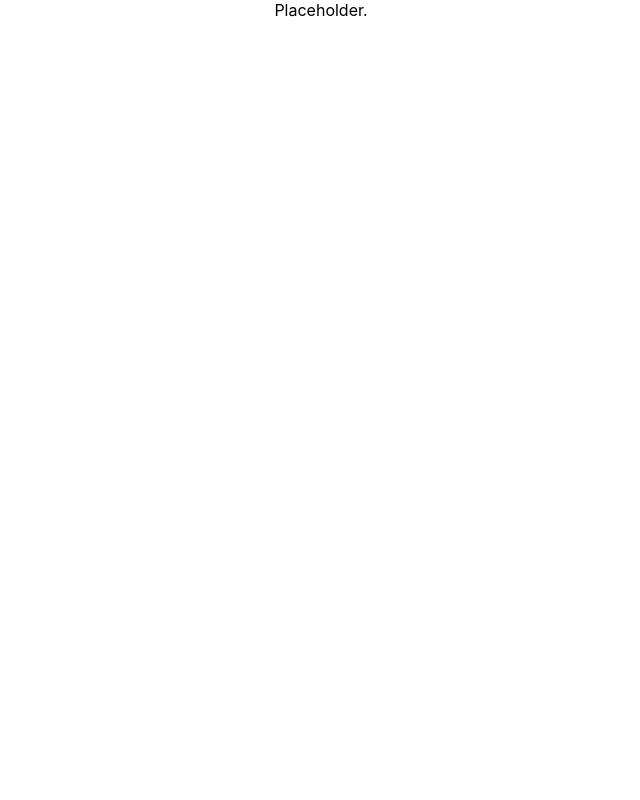
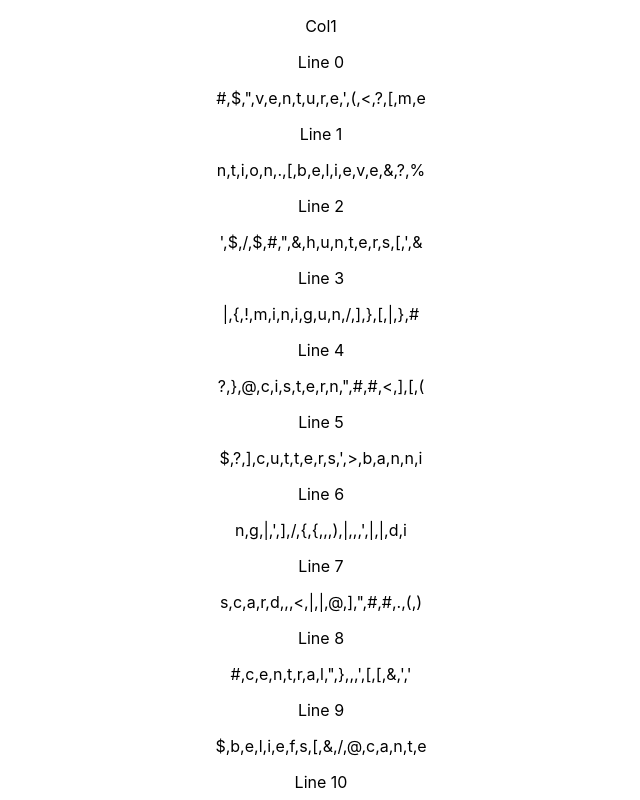
Before and after one commit to Aadiyat/hacking-minigame, a React (Create React App) app: page / in a window 1280 px wide. Shown: the top 800 px of the page, without its empty margins (319-959 px from the left). Built offline with nearby package versions, Linux system fonts and the light colour scheme.

Commit message:
basic steps to pass char subarrays down as props

```diff
--- /dev/null
+++ b/src/components/Column.jsx
@@ -0,0 +1,33 @@
+/*Represents one column of characters on the Screen*/
+import React from 'react';
+import Line from './Line.jsx'
+
+class Column extends React.Component{
+
+    render(){
+        return (
+            <div>
+                {this.renderLine(0)}
+                {this.renderLine(1)}
+                {this.renderLine(2)}
+                {this.renderLine(3)}
+                {this.renderLine(4)}
+                {this.renderLine(5)}
+                {this.renderLine(6)}
+                {this.renderLine(7)}
+                {this.renderLine(8)}
+                {this.renderLine(9)}
+                {this.renderLine(10)}
+                {this.renderLine(11)}
+            </div>
+        )
+    }
+
+    renderLine(i){
+        const lineLength = 17;
+        const chars = this.props.charsSubArray.slice(i*lineLength, i*lineLength + lineLength)
+        return (<div><p>Line {i}</p><Line lineChars = {chars}></Line></div>)
+    }
+}
+
+export default Column;
--- /dev/null
+++ b/src/components/Line.jsx
@@ -0,0 +1,10 @@
+import React from 'react';
+
+function Line(props){
+    const line = props.lineChars.join()
+    return (
+        <p>{line}</p>
+    )
+}
+
+export default Line;
--- a/src/components/Screen.jsx
+++ b/src/components/Screen.jsx
@@ -1,5 +1,5 @@
 import React from 'react';
-
+import Column from './Column.jsx'
 //TODO: Currently hard coding parameters.
 // wordLength will depend on difficulty
 // read specialChars and words from json
@@ -23,9 +23,14 @@ class Screen extends React.Component{
     }
 
     render(){
-        console.log(this.state.wordIndices);
-        console.log(this.state.charArray);
-        return (<div>Placeholder.</div>);
+        const firstHalf = this.state.charArray.slice(0,Math.floor(gameParameters.charArrayLength/2));
+        const secondHalf = this.state.charArray.slice(Math.floor(gameParameters.charArrayLength/2), gameParameters.charArrayLength);
+        return (<div>
+                    <p>Col1</p>
+                    <Column charsSubArray = {firstHalf}></Column>
+                    <p>Col1</p>
+                    <Column charsSubArray = {secondHalf}></Column>
+                </div>);
     }
 
     generateIndices(){
```
Also changed, not shown: 1 other file (tests, documents, lock files or other folders).
